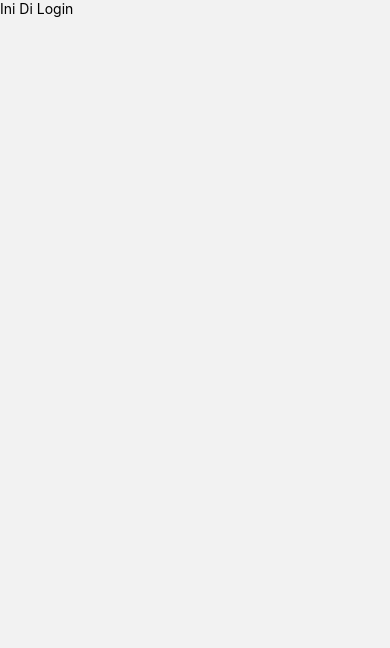
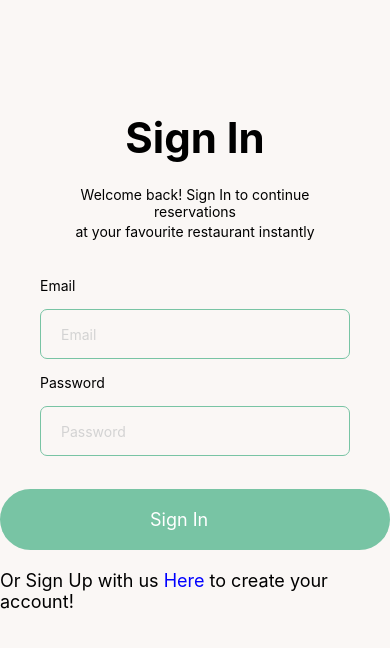
Before and after one commit to Hacktive-Check-In/Front-End-Check-In, a React Native app in the folder Check-In/: screen /Login in a window 390 px wide. Shown: the top 648 px of the page. Built offline with nearby package versions, Linux system fonts and the light colour scheme.

Commit message:
done login page

```diff
--- a/Check-In/src/screens/LoginScreen.jsx
+++ b/Check-In/src/screens/LoginScreen.jsx
@@ -1,9 +1,143 @@
-import { Text } from "react-native";
-
+import { useState } from "react";
+import {
+  Image,
+  Pressable,
+  StyleSheet,
+  Text,
+  TextInput,
+  View,
+} from "react-native";
+import { SafeAreaProvider, SafeAreaView } from "react-native-safe-area-context";
 export default function LoginScreen({ navigation }) {
+  const [email, setEmail] = useState("");
+  const [password, setPassword] = useState("");
   return (
     <>
-      <Text>Ini Di Login</Text>
+      <SafeAreaProvider>
+        <SafeAreaView style={styles.safeContainer}>
+          <View style={styles.topContainer}>
+            <Text style={styles.signInText}>Sign In</Text>
+            <Text style={styles.signInDetail}>
+              Welcome back! Sign In to continue reservations
+            </Text>
+            <Text style={styles.signInDetail}>
+              at your favourite restaurant instantly
+            </Text>
+          </View>
+          <View style={styles.middleContainer}>
+            <Text>Email</Text>
+            <TextInput
+              style={styles.input}
+              placeholder="Email"
+              placeholderTextColor={"lightgrey"}
+              value={email}
+              onChangeText={(inputEmail) => setEmail(inputEmail)}
+              autoCorrect={false}
+              autoCapitalize="none"
+            />
+            <Text>Password</Text>
+            <TextInput
+              style={styles.input}
+              placeholder="Password"
+              placeholderTextColor={"lightgrey"}
+              secureTextEntry
+              value={password}
+              onChangeText={(inputPassword) => setPassword(inputPassword)}
+              autoCorrect={false}
+              autoCapitalize="none"
+            />
+          </View>
+          <View style={styles.bottomContainer}>
+            <Pressable style={styles.signInBtnContainer}>
+              <Text style={styles.signInBtnText}>Sign In</Text>
+            </Pressable>
+            <View style={styles.signUpContainer}>
+              <Text style={styles.signUpText}>
+                Or Sign Up with us{" "}
+                <Text
+                  style={styles.hereBtn}
+                  onPress={() => {
+                    navigation.navigate("Register");
+                  }}
+                >
+                  Here
+                </Text>{" "}
+                to create your account!
+              </Text>
+            </View>
+          </View>
+        </SafeAreaView>
+      </SafeAreaProvider>
     </>
   );
 }
+
+const styles = StyleSheet.create({
+  safeContainer: {
+    flex: 1,
+    backgroundColor: "#faf7f5",
+    alignItems: "center",
+    // justifyContent: "center",
+    paddingTop: 80,
+  },
+  topContainer: {
+    height: "25%",
+    alignItems: "center",
+    justifyContent: "center",
+    gap: 3,
+  },
+  signInText: {
+    fontSize: 42,
+    fontWeight: "700",
+    paddingBottom: 20,
+  },
+  signInDetail: {
+    textAlign: "center",
+    paddingHorizontal: 50,
+  },
+  middleContainer: {
+    height: "25%",
+    gap: 15,
+    width: "100%",
+    paddingHorizontal: 40,
+    justifyContent: "center",
+  },
+  input: {
+    height: 50,
+    paddingHorizontal: 20,
+    borderColor: "#78c4a4",
+    borderWidth: 1,
+    borderRadius: 7,
+    color: "black",
+  },
+
+  bottomContainer: {
+    height: "25%",
+    flex: 1,
+    flexDirection: "column",
+    gap: 20,
+    marginTop: "7%",
+  },
+  signInBtnContainer: {
+    backgroundColor: "#78c4a4",
+    paddingVertical: 20,
+    paddingHorizontal: 150,
+    borderRadius: 100,
+  },
+  signInBtnText: {
+    color: "white",
+    fontSize: 18,
+  },
+  signUpContainer: {
+    textAlign: "center",
+    alignItems: "center",
+  },
+  signUpText: {
+    color: "black",
+    fontSize: 18,
+  },
+  hereBtn: {
+    color: "blue",
+    fontSize: 18,
+  },
+});
```
Also changed, not shown: Check-In/src/screens/LandingScreen.jsx (+1 -9 lines).
